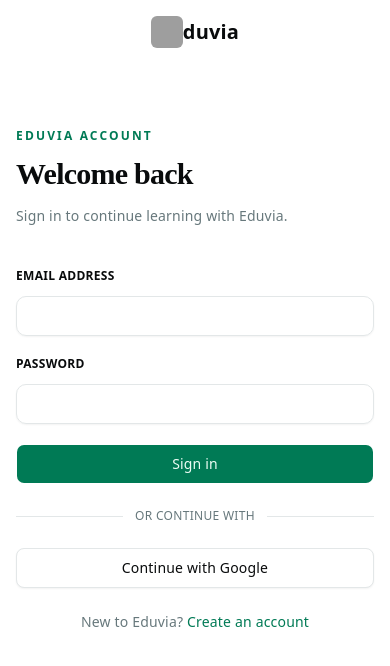
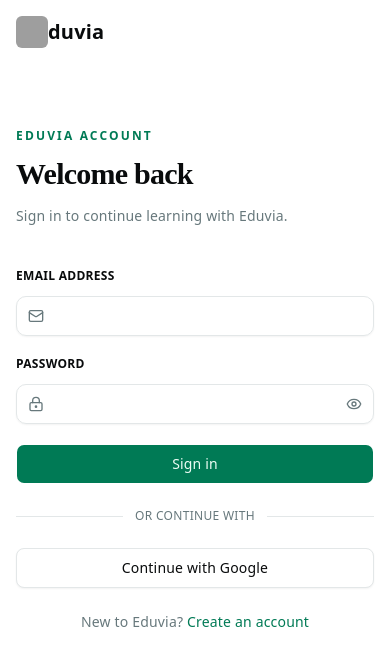
Before and after one commit to OlamidotunIY/eduvia-web, a React (Vite) app: page /login in a window 390 px wide. Shown: the top 666 px of the page. Built offline with nearby package versions, Linux system fonts and the light colour scheme; grey boxes are pictures that could not be loaded.

Commit message:
style(web): improve auth field affordances

```diff
--- a/src/app/shell/auth.layout.tsx
+++ b/src/app/shell/auth.layout.tsx
@@ -5,7 +5,7 @@ export function AuthLayout() {
     return (
         <div className="grid h-svh lg:grid-cols-2 overflow-hidden w-full">
             <div className="flex flex-col h-full overflow-hidden min-h-0">
-                <div className="flex justify-center gap-2 md:justify-start shrink-0 p-4 md:p-8 mb-2">
+                <div className="flex justify-start gap-2 shrink-0 p-4 md:p-8 mb-2">
                     <Link to="#">
                         <Logo size={"lg"}/>
                     </Link>
--- a/src/features/authentication/presentation/pages/login.page.tsx
+++ b/src/features/authentication/presentation/pages/login.page.tsx
@@ -1,4 +1,6 @@
 import { zodResolver } from "@hookform/resolvers/zod";
+import { Eye, EyeOff, LockKeyhole, Mail } from "lucide-react";
+import { useState } from "react";
 import { useForm } from "react-hook-form";
 import { Link, useNavigate } from "react-router-dom";
 import {
@@ -19,6 +21,7 @@ import { loginSchema } from "../schemas";
 export function LoginPage() {
   const navigate = useNavigate();
   const login = useLoginMutation();
+  const [isPasswordVisible, setIsPasswordVisible] = useState(false);
   const form = useForm({
     resolver: zodResolver(loginSchema),
     defaultValues: { email: "", password: "" },
@@ -49,26 +52,12 @@ export function LoginPage() {
           <FieldGroup className="gap-5">
             <Field data-invalid={Boolean(form.formState.errors.email)}>
               <FieldLabel className="text-xs font-semibold tracking-wide uppercase" htmlFor="email">Email address</FieldLabel>
-              <Input
-                id="email"
-                type="email"
-                autoComplete="email"
-                aria-invalid={Boolean(form.formState.errors.email)}
-                className="h-10 rounded-lg bg-transparent px-3"
-                {...form.register("email")}
-              />
+              <div className="relative"><Mail className="pointer-events-none absolute top-1/2 left-3 size-4 -translate-y-1/2 text-muted-foreground" /><Input id="email" type="email" autoComplete="email" aria-invalid={Boolean(form.formState.errors.email)} className="h-10 rounded-lg bg-transparent pr-3 pl-10" {...form.register("email")} /></div>
               <FieldError errors={[form.formState.errors.email]} />
             </Field>
             <Field data-invalid={Boolean(form.formState.errors.password)}>
               <FieldLabel className="text-xs font-semibold tracking-wide uppercase" htmlFor="password">Password</FieldLabel>
-              <Input
-                id="password"
-                type="password"
-                autoComplete="current-password"
-                aria-invalid={Boolean(form.formState.errors.password)}
-                className="h-10 rounded-lg bg-transparent px-3"
-                {...form.register("password")}
-              />
+              <div className="relative"><LockKeyhole className="pointer-events-none absolute top-1/2 left-3 size-4 -translate-y-1/2 text-muted-foreground" /><Input id="password" type={isPasswordVisible ? "text" : "password"} autoComplete="current-password" aria-invalid={Boolean(form.formState.errors.password)} className="h-10 rounded-lg bg-transparent pr-10 pl-10" {...form.register("password")} /><Button type="button" variant="ghost" size="icon-sm" className="absolute top-1/2 right-1 -translate-y-1/2 text-muted-foreground" aria-label={isPasswordVisible ? "Hide password" : "Show password"} onClick={() => setIsPasswordVisible((visible) => !visible)}>{isPasswordVisible ? <EyeOff /> : <Eye />}</Button></div>
               <FieldError errors={[form.formState.errors.password]} />
             </Field>
             <AuthErrorBanner error={login.error} />
--- a/src/features/authentication/presentation/pages/signup.page.tsx
+++ b/src/features/authentication/presentation/pages/signup.page.tsx
@@ -1,4 +1,6 @@
 import { zodResolver } from "@hookform/resolvers/zod";
+import { Eye, EyeOff, LockKeyhole, Mail, UserRound } from "lucide-react";
+import { useState } from "react";
 import { useForm } from "react-hook-form";
 import { Link, useNavigate } from "react-router-dom";
 import { Button } from "@/shared/ui/button";
@@ -21,6 +23,7 @@ import { registrationSchema } from "../schemas";
 export function SignUpPage() {
   const navigate = useNavigate();
   const registration = useEmailRegistrationMutation();
+  const [isPasswordVisible, setIsPasswordVisible] = useState(false);
   const form = useForm({
     resolver: zodResolver(registrationSchema),
     defaultValues: { firstName: "", lastName: "", email: "", password: "" },
@@ -55,49 +58,23 @@ export function SignUpPage() {
             <div className="grid gap-4 sm:grid-cols-2">
               <Field data-invalid={Boolean(form.formState.errors.firstName)}>
               <FieldLabel className="text-xs font-semibold tracking-wide uppercase" htmlFor="first-name">First name</FieldLabel>
-                <Input
-                  id="first-name"
-                  autoComplete="given-name"
-                  aria-invalid={Boolean(form.formState.errors.firstName)}
-                className="h-10 rounded-lg bg-transparent px-3"
-                  {...form.register("firstName")}
-                />
+                <div className="relative"><UserRound className="pointer-events-none absolute top-1/2 left-3 size-4 -translate-y-1/2 text-muted-foreground" /><Input id="first-name" autoComplete="given-name" aria-invalid={Boolean(form.formState.errors.firstName)} className="h-10 rounded-lg bg-transparent pr-3 pl-10" {...form.register("firstName")} /></div>
                 <FieldError errors={[form.formState.errors.firstName]} />
               </Field>
               <Field data-invalid={Boolean(form.formState.errors.lastName)}>
               <FieldLabel className="text-xs font-semibold tracking-wide uppercase" htmlFor="last-name">Last name</FieldLabel>
-                <Input
-                  id="last-name"
-                  autoComplete="family-name"
-                  aria-invalid={Boolean(form.formState.errors.lastName)}
-                className="h-10 rounded-lg bg-transparent px-3"
-                  {...form.register("lastName")}
-                />
+                <div className="relative"><UserRound className="pointer-events-none absolute top-1/2 left-3 size-4 -translate-y-1/2 text-muted-foreground" /><Input id="last-name" autoComplete="family-name" aria-invalid={Boolean(form.formState.errors.lastName)} className="h-10 rounded-lg bg-transparent pr-3 pl-10" {...form.register("lastName")} /></div>
                 <FieldError errors={[form.formState.errors.lastName]} />
               </Field>
             </div>
             <Field data-invalid={Boolean(form.formState.errors.email)}>
               <FieldLabel className="text-xs font-semibold tracking-wide uppercase" htmlFor="email">Email address</FieldLabel>
-              <Input
-                id="email"
-                type="email"
-                autoComplete="email"
-                aria-invalid={Boolean(form.formState.errors.email)}
-                className="h-10 rounded-lg bg-transparent px-3"
-                {...form.register("email")}
-              />
+              <div className="relative"><Mail className="pointer-events-none absolute top-1/2 left-3 size-4 -translate-y-1/2 text-muted-foreground" /><Input id="email" type="email" autoComplete="email" aria-invalid={Boolean(form.formState.errors.email)} className="h-10 rounded-lg bg-transparent pr-3 pl-10" {...form.register("email")} /></div>
               <FieldError errors={[form.formState.errors.email]} />
             </Field>
             <Field data-invalid={Boolean(form.formState.errors.password)}>
               <FieldLabel className="text-xs font-semibold tracking-wide uppercase" htmlFor="password">Password</FieldLabel>
-              <Input
-                id="password"
-                type="password"
-                autoComplete="new-password"
-                aria-invalid={Boolean(form.formState.errors.password)}
-                className="h-10 rounded-lg bg-transparent px-3"
-                {...form.register("password")}
-              />
+              <div className="relative"><LockKeyhole className="pointer-events-none absolute top-1/2 left-3 size-4 -translate-y-1/2 text-muted-foreground" /><Input id="password" type={isPasswordVisible ? "text" : "password"} autoComplete="new-password" aria-invalid={Boolean(form.formState.errors.password)} className="h-10 rounded-lg bg-transparent pr-10 pl-10" {...form.register("password")} /><Button type="button" variant="ghost" size="icon-sm" className="absolute top-1/2 right-1 -translate-y-1/2 text-muted-foreground" aria-label={isPasswordVisible ? "Hide password" : "Show password"} onClick={() => setIsPasswordVisible((visible) => !visible)}>{isPasswordVisible ? <EyeOff /> : <Eye />}</Button></div>
               <FieldError errors={[form.formState.errors.password]} />
             </Field>
             <AuthErrorBanner error={registration.error} />
```
